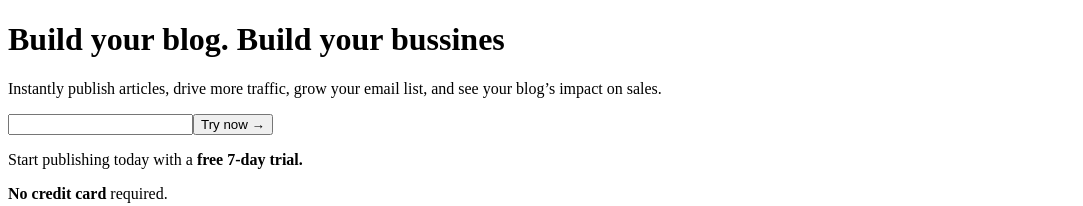
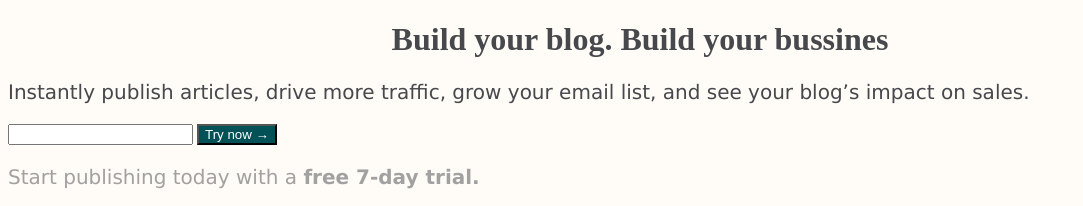
Before and after one commit to rivalcoba/bedu-ph0-stackblitz, a website: page index.html in a window 1280 px wide. Shown: the top 206 px of the page, without its empty margins (0-1083 px from the left). Drawn offline with Linux system fonts and the light colour scheme.

Commit message:
1 file modified, 1 added

```diff
--- a/index.html
+++ b/index.html
@@ -1,6 +1,7 @@
 <!DOCTYPE html>
 <html lang="en">
   <head>
+    <link rel="stylesheet" href="./style.css" />
     <!-- Referencia https://bedu-fef.netlify.app/ -->
     <meta charset="UTF-8" />
     <meta http-equiv="X-UA-Compatible" content="IE=edge" />
@@ -9,20 +10,19 @@
   </head>
   <body>
     <h1>Build your blog. Build your bussines</h1>
-    <p>
+    <p style="color: #46484c">
       Instantly publish articles, drive more traffic, grow your email list, and
       see your blog’s impact on sales.
     </p>
     <form action="">
-      <input type="text" name="" id="" /><button type="submit">
-        Try now &rarr;
-      </button>
+      <input type="text" name="" id="" />
+      <button type="submit">Try now &rarr;</button>
     </form>
     <p>
       Start publishing today with a
       <strong>free 7-day trial.</strong>
     </p>
-    <p><strong> No credit card</strong> required.</p>
+    <p style="color: #8b8b8bcc"><strong> No credit card</strong> required.</p>
     <img
       src="https://ignos.blog/wp-content/uploads/2021/04/capterra.png"
       alt="Logo Capterra"
--- /dev/null
+++ b/style.css
@@ -0,0 +1,19 @@
+body {
+  background-color: #fffbf7;
+}
+
+h1 {
+  color: #46484c;
+  text-align: center;
+}
+
+p {
+  color: #8b8b8bcc;
+  font-family: verdana;
+  font-size: 20px;
+}
+
+button {
+  color: #fff;
+  background-color: #025157;
+}
```
